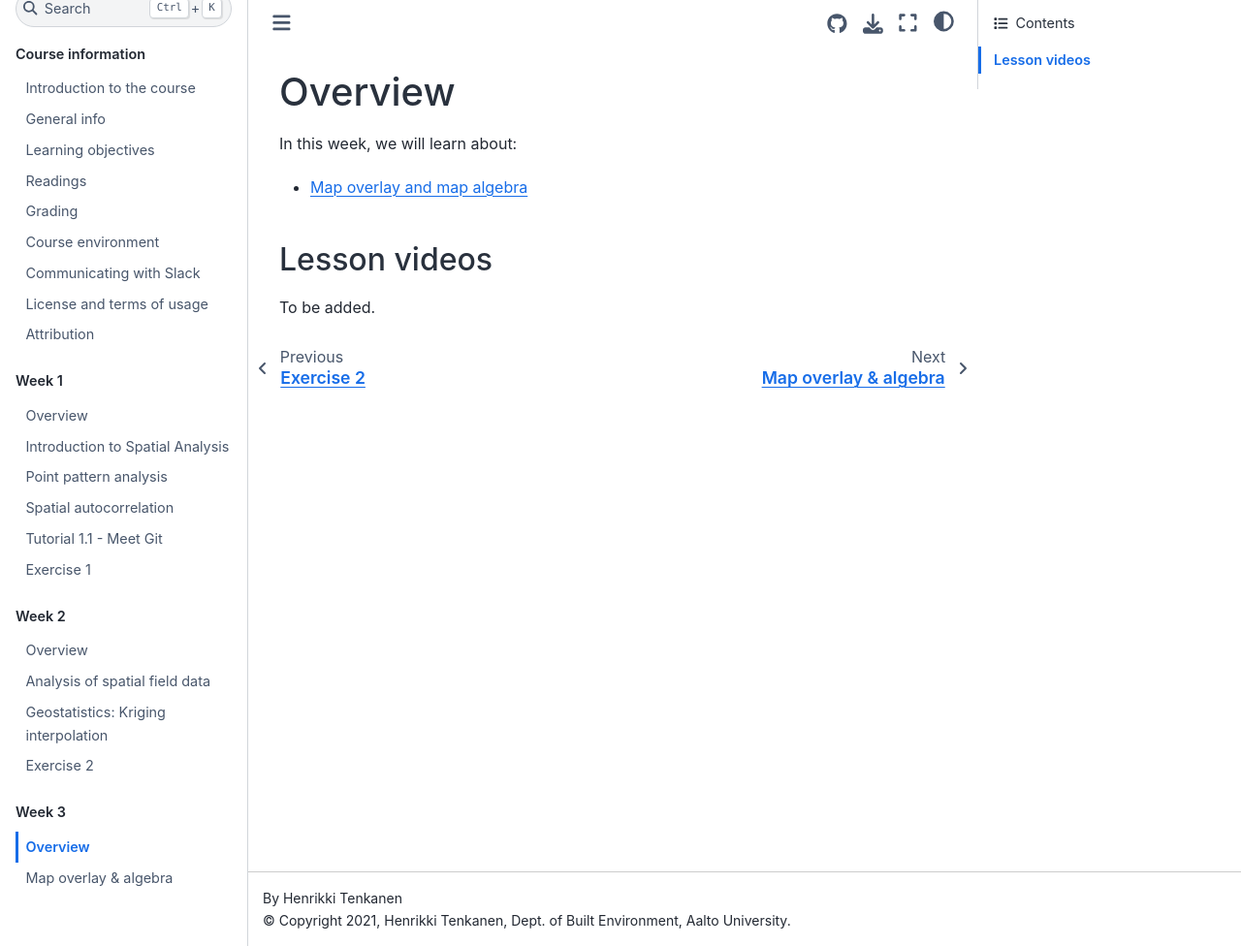
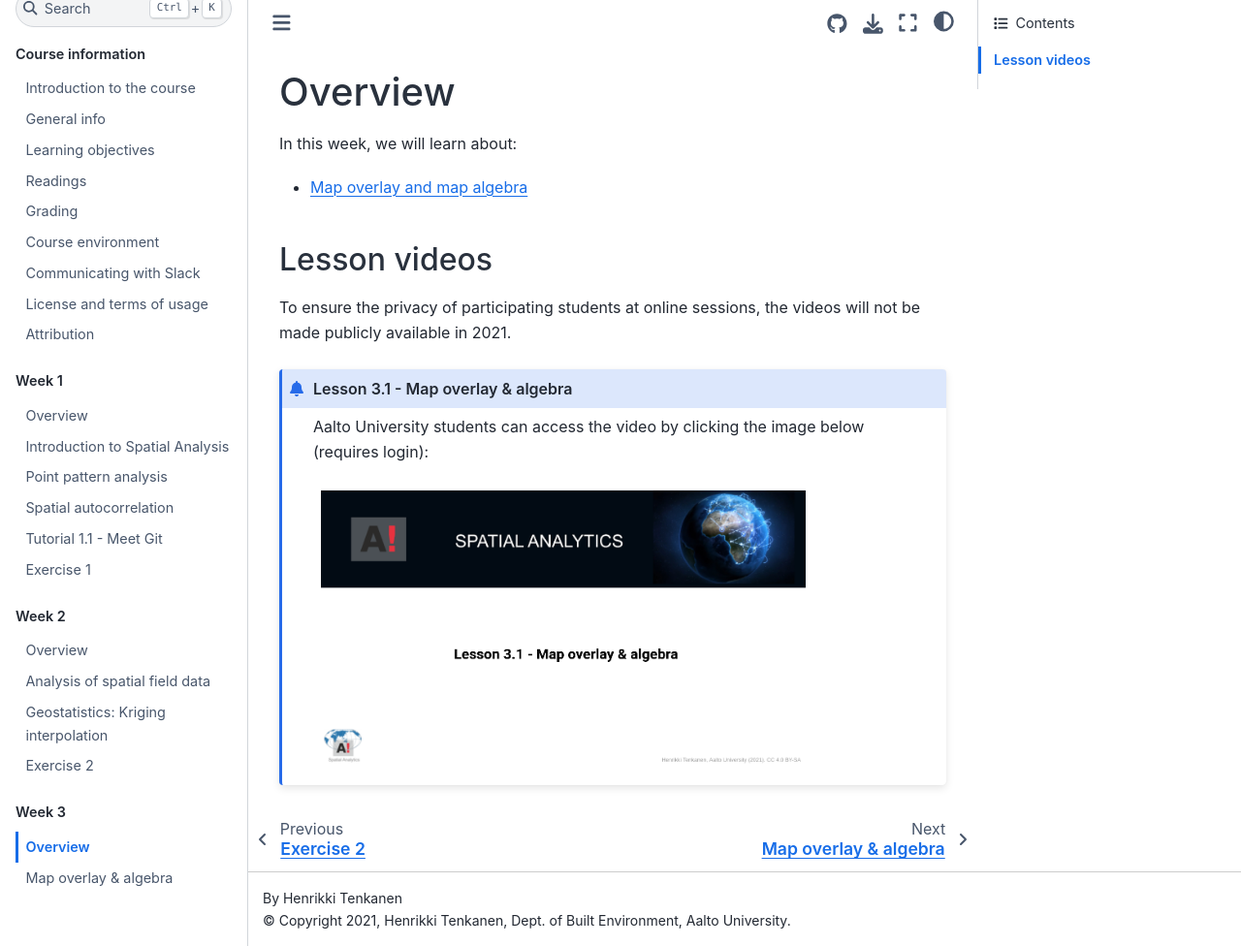
Before and after one commit to AaltoGIS/Spatial-Analytics, a Sphinx documentation site: the page built from source/lessons/L3/overview.rst, in a window 1280 px wide and 976 px high. Shown: the whole window at 97% size. Built offline with Sphinx 7.4.7 and the Sphinx Book theme 1.1.4, drawn with Linux system fonts in a browser that asks for light colours; pages that are not in the unit, such as notebooks, are missing from menus.

Commit message:
Add Map overlay lesson video

```diff
--- a/source/lessons/L3/overview.rst
+++ b/source/lessons/L3/overview.rst
@@ -8,4 +8,13 @@ In this week, we will learn about:
 Lesson videos
 -------------
 
-To be added.
+To ensure the privacy of participating students at online sessions, the videos will not be made publicly available in 2021.
+
+.. admonition:: Lesson 3.1 - Map overlay & algebra
+
+    Aalto University students can access the video by clicking the image below (requires login):
+
+    .. figure:: img/Lesson3.1.png
+        :target: https://aalto.cloud.panopto.eu/Panopto/Pages/Viewer.aspx?id=21394bc7-51bf-43b1-8421-ade200e4ce92
+        :width: 500px
+        :align: left
```
Also changed, not shown: source/lessons/L3/img/Lesson3.1.png (added).
